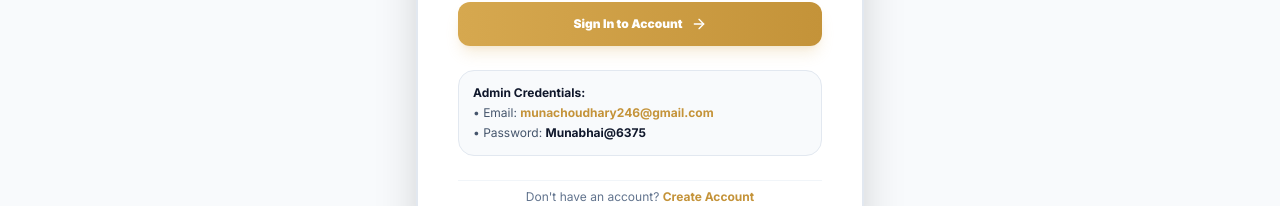
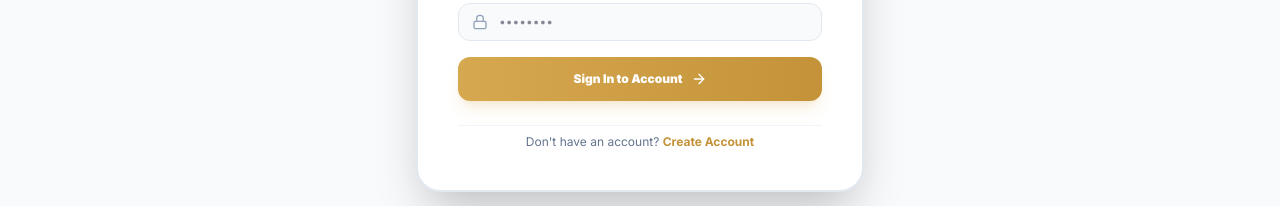
Before and after one commit to Munnabhai63/mahiskills, a Next.js app: page /login in a window 1280 px wide. Shown: the part 439-645 px from the top of the page. Built offline with nearby package versions, Linux system fonts and the light colour scheme; no server answers.

Commit message:
Remove demo credentials box from public login page for security

```diff
--- a/app/login/page.tsx
+++ b/app/login/page.tsx
@@ -102,12 +102,6 @@ function LoginForm() {
         </button>
       </form>
 
-      {/* Quick Demo Credentials Help */}
-      <div className="p-3.5 rounded-2xl bg-slate-50 dark:bg-slate-900/60 border border-slate-200 dark:border-white/5 space-y-1 text-xs text-slate-600 dark:text-slate-300">
-        <p className="font-bold text-slate-900 dark:text-white">Admin Credentials:</p>
-        <p>• Email: <span className="font-bold text-[#C49339] dark:text-[#F0C96A]">munachoudhary246@gmail.com</span></p>
-        <p>• Password: <span className="font-bold text-slate-900 dark:text-white">Munabhai@6375</span></p>
-      </div>
 
       <div className="text-center text-xs text-slate-500 dark:text-slate-400 pt-2 border-t border-slate-100 dark:border-white/10">
         Don&apos;t have an account?{' '}
```
